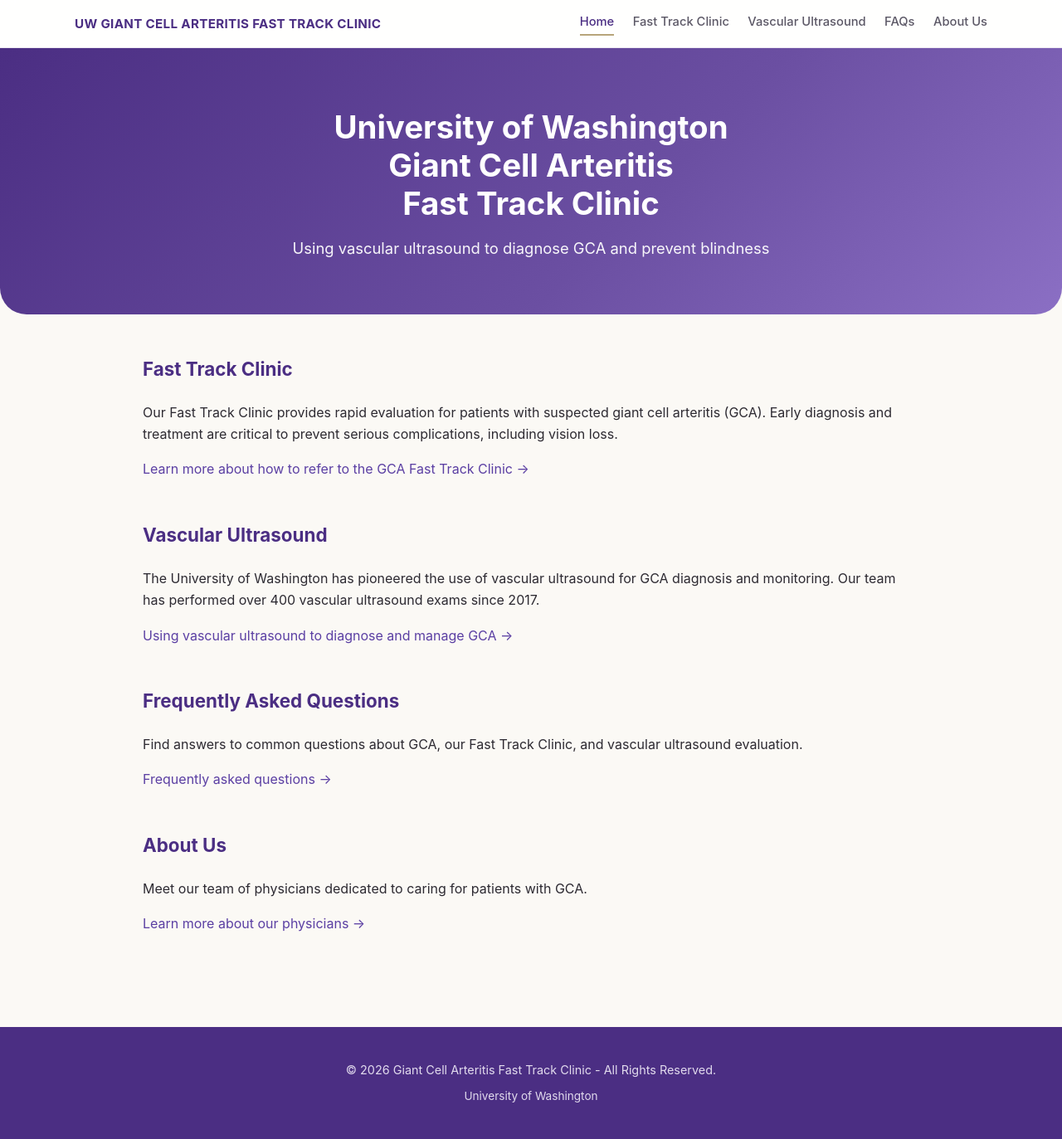
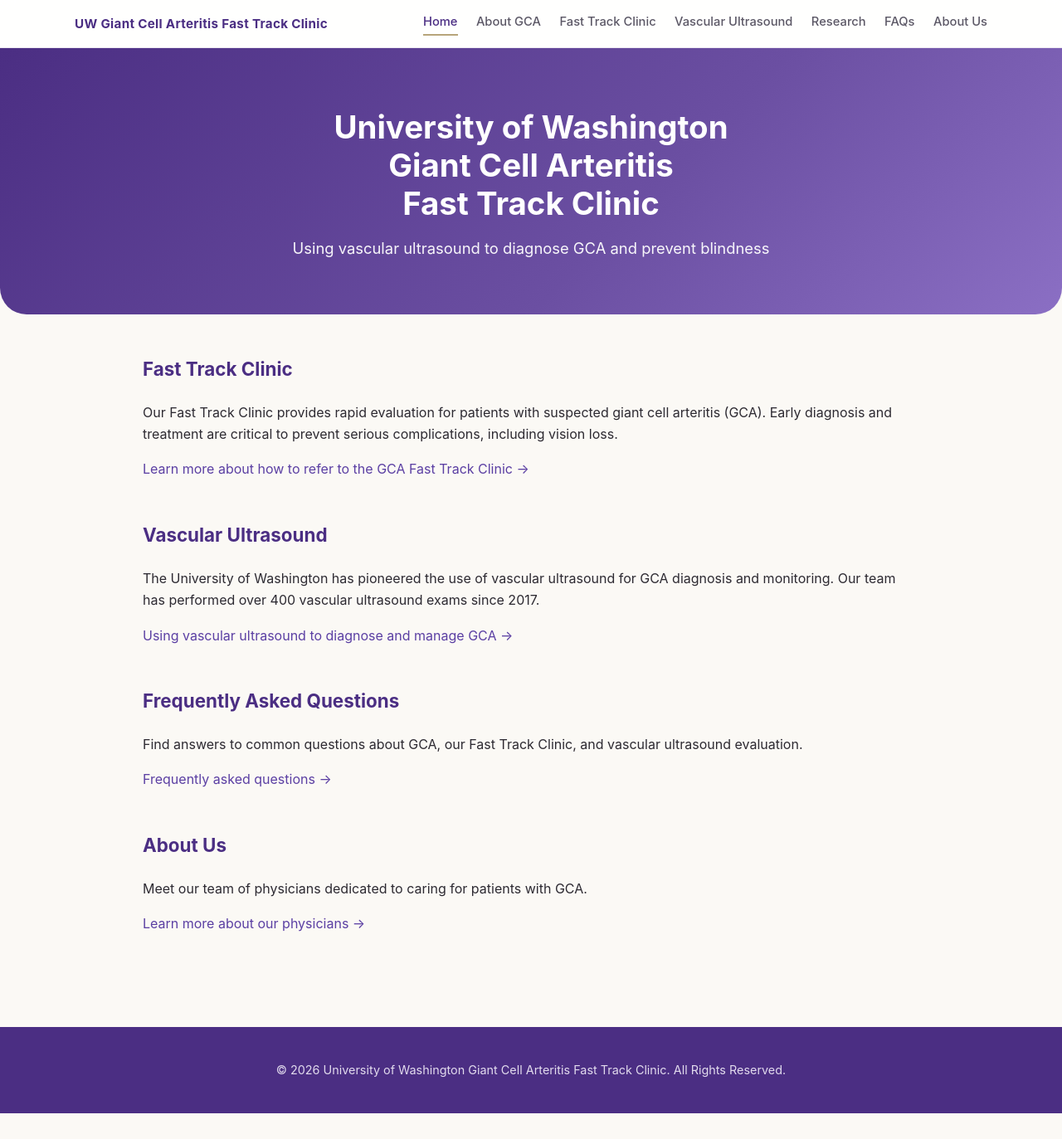
Before and after one commit to rheumify/gca-fast-website, a Next.js app: page / in a window 1280 px wide. Shown: the whole page at 83% size. After the commit the page ends 1342 px from the top, so only its background shows below. Built offline with nearby package versions, Linux system fonts and the light colour scheme.

Commit message:
Add About GCA and Research nav links

```diff
--- a/app/layout.js
+++ b/app/layout.js
@@ -14,6 +14,8 @@
     return pathname.startsWith(path);
   };
 
+  const close = () => setMenuOpen(false);
+
   return (
     <html lang="en">
       <head>
@@ -25,8 +27,8 @@
       <body>
         <header className="header">
           <div className="header-content">
-                <Link href="/" className="logo">
-                  UW GIANT CELL ARTERITIS FAST TRACK CLINIC
+            <Link href="/" className="logo" onClick={close}>
+              UW Giant Cell Arteritis Fast Track Clinic
             </Link>
 
             <button
@@ -42,21 +44,13 @@
             </button>
 
             <nav className={`nav ${menuOpen ? 'open' : ''}`}>
-              <Link href="/" className={isActive('/') ? 'active' : ''}>
-                  Home
-  </Link>
-              <Link href="/fast-track-clinic" className={isActive('/fast-track-clinic') ? 'active' : ''}>
-                Fast Track Clinic
-                  </Link>
-              <Link href="/vascular-ultrasound" className={isActive('/vascular-ultrasound') ? 'active' : ''}>
-                Vascular Ultrasound
-                  </Link>
-              <Link href="/faqs" className={isActive('/faqs') ? 'active' : ''}>
-                FAQs
-                  </Link>
-              <Link href="/about" className={isActive('/about') ? 'active' : ''}>
-                About Us
-                  </Link>
+              <Link href="/" onClick={close} className={isActive('/') ? 'active' : ''}>Home</Link>
+              <Link href="/about-gca" onClick={close} className={isActive('/about-gca') ? 'active' : ''}>About GCA</Link>
+              <Link href="/fast-track-clinic" onClick={close} className={isActive('/fast-track-clinic') ? 'active' : ''}>Fast Track Clinic</Link>
+              <Link href="/vascular-ultrasound" onClick={close} className={isActive('/vascular-ultrasound') ? 'active' : ''}>Vascular Ultrasound</Link>
+              <Link href="/research" onClick={close} className={isActive('/research') ? 'active' : ''}>Research</Link>
+              <Link href="/faqs" onClick={close} className={isActive('/faqs') ? 'active' : ''}>FAQs</Link>
+              <Link href="/about" onClick={close} className={isActive('/about') ? 'active' : ''}>About Us</Link>
             </nav>
           </div>
         </header>
@@ -64,8 +58,7 @@
         {children}
 
         <footer className="footer">
-                    <p>&copy; {new Date().getFullYear()} Giant Cell Arteritis Fast Track Clinic - All Rights Reserved.</p>
-          <p style={{ marginTop: '0.5rem', fontSize: '0.85rem' }}>University of Washington</p>
+          <p>&copy; {new Date().getFullYear()} University of Washington Giant Cell Arteritis Fast Track Clinic. All Rights Reserved.</p>
         </footer>
       </body>
     </html>
```
Lines whose indentation alone changed are shown as unchanged.
